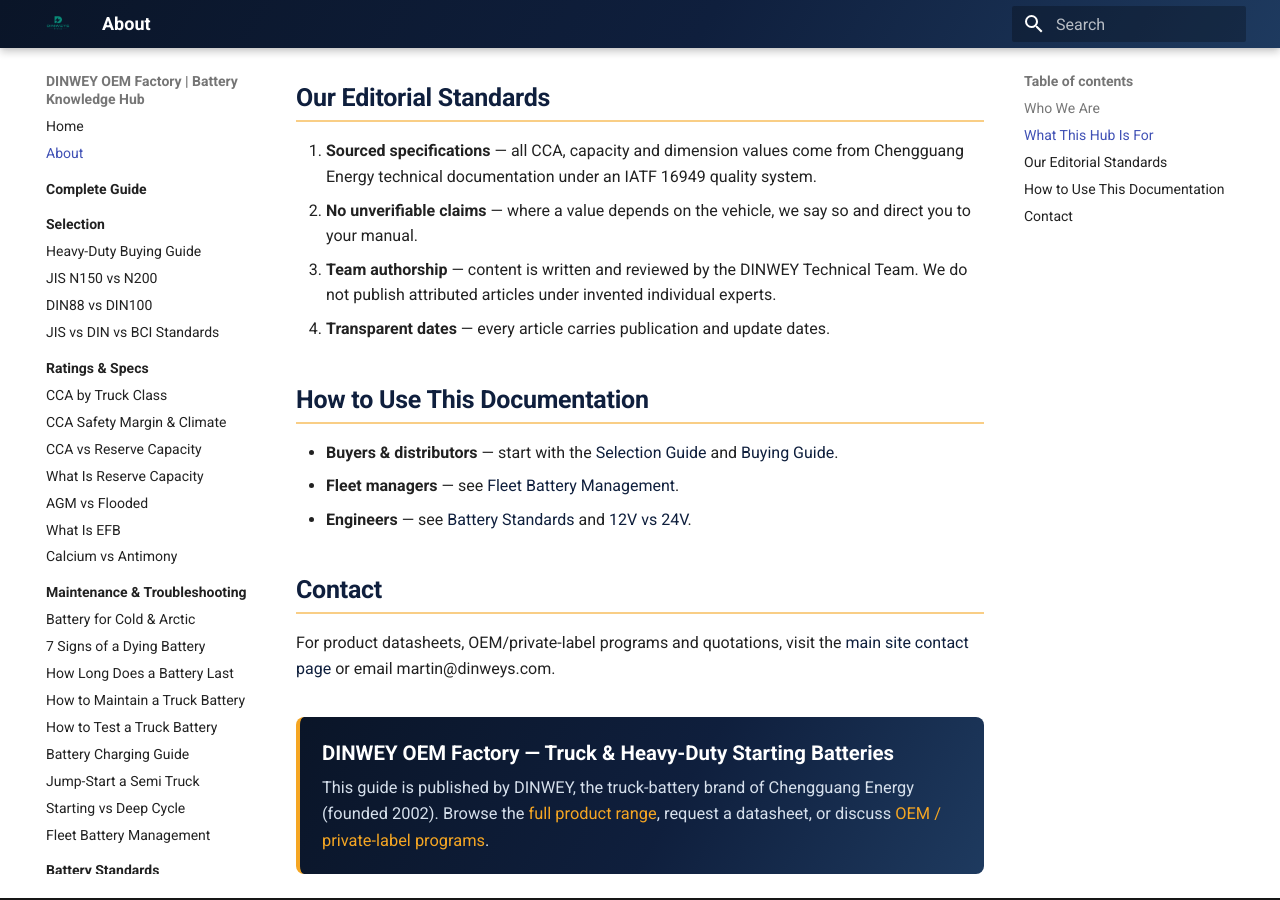
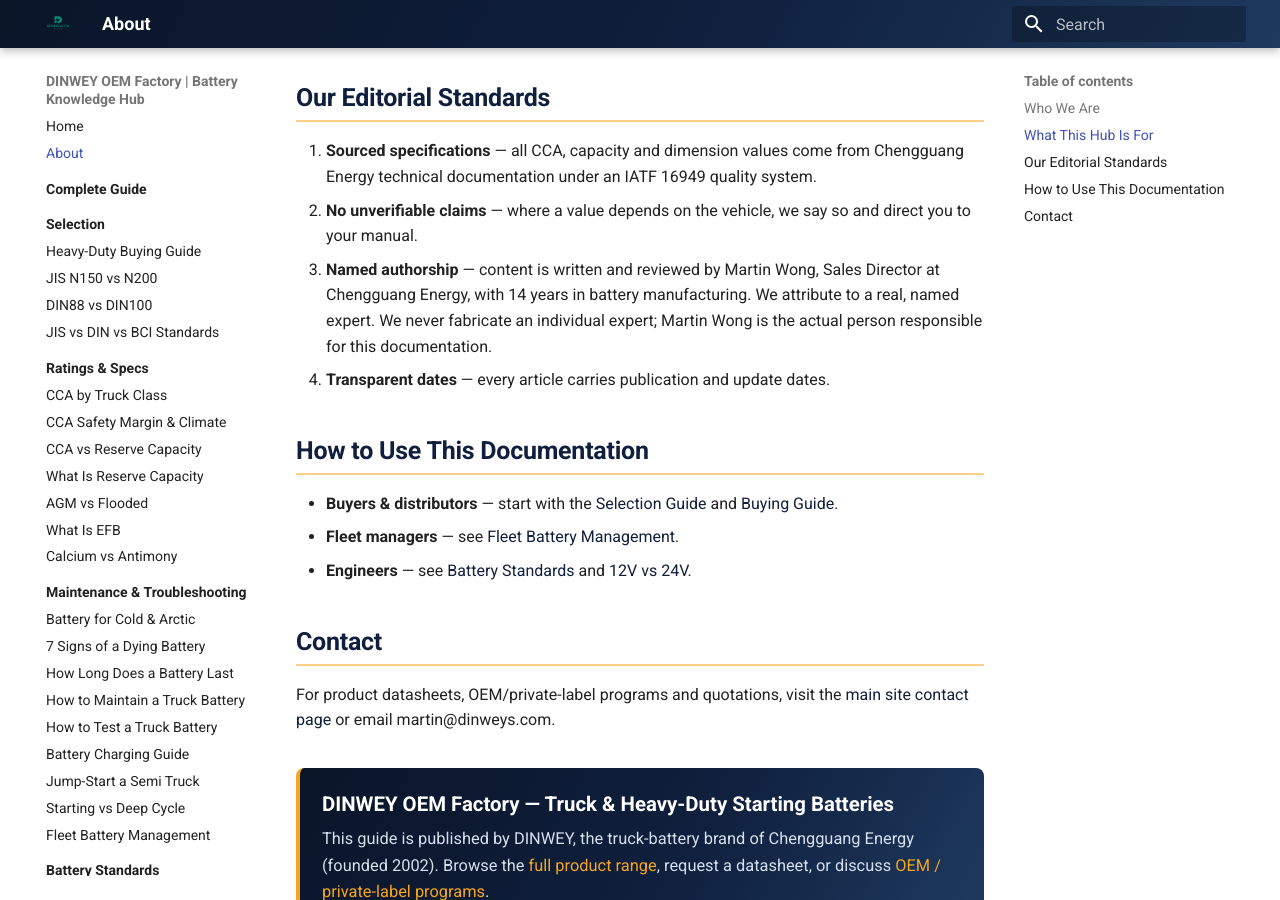
Before and after one commit to martinxionbiotech-max/data-dinweybattery, an MkDocs documentation site: the page built from docs/about/index.md, in a window 1280 px wide and 900 px high, scrolled down 1061 px. Built offline with MkDocs 1.6.1 and Material for MkDocs 9.7.7, drawn with Linux system fonts in a browser that asks for light colours.

Commit message:
EEAT(P0): 知识库作者从匿名 Technical Team 升级为具名 Martin Wong
- overrides/main.html: TechArticle author 从 Organization(Technical Team) 升级为 Person(Martin Wong, Sales Director, Chengguang Energy, 14年经验); byline 加职称+经验
- about: editorial standards 更新为 named authorship
(基于线上最新 23 commits 重做，非 rebase)

```diff
--- a/docs/about/index.md
+++ b/docs/about/index.md
@@ -42,8 +42,10 @@
    Chengguang Energy technical documentation under an IATF 16949 quality system.
 2. **No unverifiable claims** — where a value depends on the vehicle, we say so and
    direct you to your manual.
-3. **Team authorship** — content is written and reviewed by the DINWEY Technical Team.
-   We do not publish attributed articles under invented individual experts.
+3. **Named authorship** — content is written and reviewed by Martin Wong, Sales Director
+   at Chengguang Energy, with 14 years in battery manufacturing. We attribute to a real,
+   named expert. We never fabricate an individual expert; Martin Wong is the actual person
+   responsible for this documentation.
 4. **Transparent dates** — every article carries publication and update dates.
 
 ## How to Use This Documentation
--- a/overrides/main.html
+++ b/overrides/main.html
@@ -1,7 +1,7 @@
 {#-
   Site-wide schema override for DINWEY Battery Knowledge Hub.
   Extends Material's base template and injects JSON-LD into <head>.
-  Author = DINWEY Technical Team (team byline, no fabricated individual expert).
+  Author = Martin Wong, Sales Director, Chengguang Energy (real named author, 14 years industry experience).
 -#}
 {% extends "base.html" %}
 
@@ -117,8 +117,14 @@
     "headline": "{{ page.title }}",
     "description": "{{ page.meta.description }}",
     "author": {
-      "@type": "Organization",
-      "name": "DINWEY Technical Team",
+      "@type": "Person",
+      "name": "Martin Wong",
+      "jobTitle": "Sales Director",
+      "worksFor": {
+        "@type": "Organization",
+        "name": "Chengguang Energy",
+        "url": "https://chengguangenergy.com"
+      },
       "url": "https://dinweysbattery.com/about/"
     },
     "publisher": { "@id": "{{ config.site_url }}#organization" },
@@ -197,7 +203,11 @@
   {% if page.meta and page.meta.type == 'article' %}
   <div class="dw-byline" role="note" aria-label="Author and review information">
     <span class="dw-byline__label">Written by</span>
-    <strong>{{ page.meta.author | default('DINWEY Technical Team') }}</strong>
+    <strong>{{ page.meta.author | default('Martin Wong') }}</strong>
+    <span class="dw-byline__sep">·</span>
+    <span>Sales Director, Chengguang Energy</span>
+    <span class="dw-byline__sep">·</span>
+    <span>14 years in battery manufacturing</span>
     {% if page.meta.date_published %}
       <span class="dw-byline__sep">·</span>
       <span>Published {{ page.meta.date_published }}</span>
```
